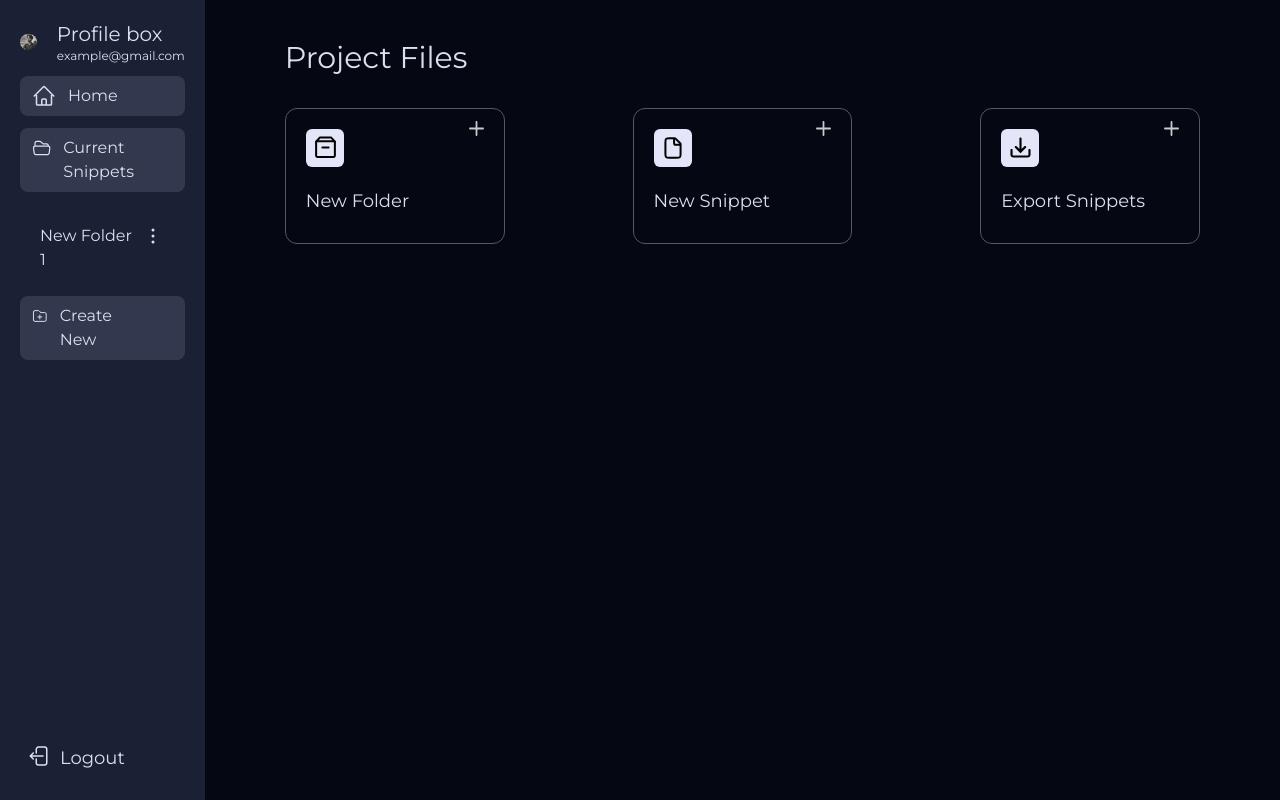
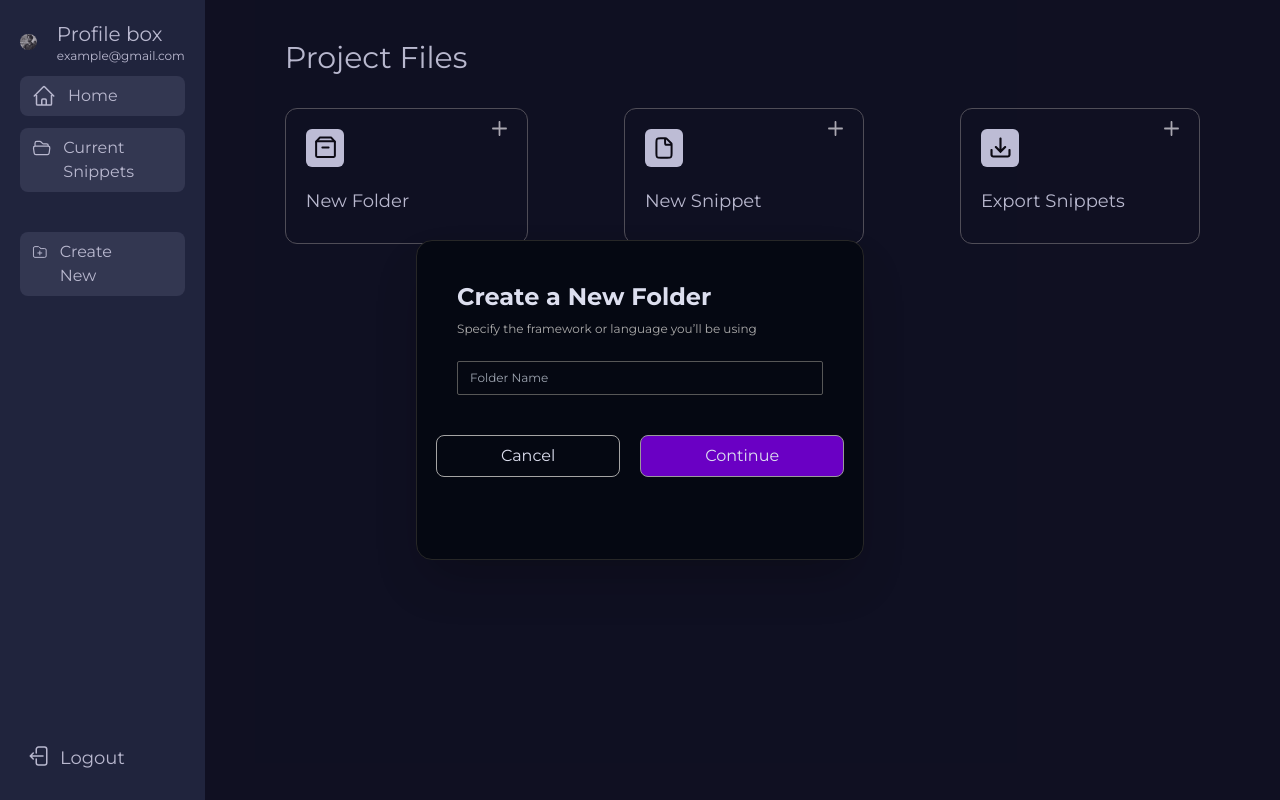
Before and after one commit to RidhamRj/Code-Snippet-Organizer, a React (Vite) app in the folder frontend/: page /workspace in a window 1280 px wide. Both pictures are taken after a click on the item "Create New". Built offline with nearby package versions, Linux system fonts and the light colour scheme.

Commit message:
initiated the popup model

```diff
--- a/frontend/src/components/hero/Header.jsx
+++ b/frontend/src/components/hero/Header.jsx
@@ -27,7 +27,7 @@ function Header() {
         </div> */}
 
       </div>
-      <div className="functions flex gap-32">
+      <div className="functions flex gap-24 ">
         <NewFolder/>
         <NewSnip/>
         <ExportSnip/>
--- a/frontend/src/components/hero/HeaderButton.jsx
+++ b/frontend/src/components/hero/HeaderButton.jsx
@@ -2,7 +2,7 @@ import React from 'react'
 
 function HeaderButton(props) {
   return (
-    <div className="h-[17vh] cursor-pointer w-[18vw] p-5 relative border-solid border-[#575757] border-[1px] rounded-xl flex flex-col gap-5">
+    <div className="h-[17vh] cursor-pointer w-[19vw] p-5 relative border-solid border-[#575757] border-[1px] rounded-xl flex flex-col gap-5">
       <span className="">
         {props.svg}
       </span>
--- a/frontend/src/components/hero/NewFolder.jsx
+++ b/frontend/src/components/hero/NewFolder.jsx
@@ -1,9 +1,18 @@
 import React from "react";
 import HeaderButton from "./HeaderButton";
+import PopUpModal from "./popup/NewFolderModel";
 
 function NewFolder() {
+  const [popUpModal, setShow] = React.useState(false);
+  const handleClose = () => setShow(false);
   return (
-    <>
+    <div className="static">
+      <PopUpModal onClose={handleClose} visible={popUpModal} />
+      <div
+        onClick={() => {
+          setShow(true);
+        }}
+      >
         <HeaderButton
           svg={
             <svg
@@ -31,7 +40,8 @@ function NewFolder() {
           }
           title={"New Folder"}
         />
-    </>
+      </div>
+    </div>
   );
 }
 
--- /dev/null
+++ b/frontend/src/components/hero/popup/NewFolderModel.jsx
@@ -0,0 +1,86 @@
+import { FontAwesomeIcon } from "@fortawesome/react-fontawesome";
+import { faXmark } from "@fortawesome/free-solid-svg-icons";
+export default function JoinClub({ visible, onClose,onContinue }) {
+  if (!visible) return null;
+
+  const handleClose = (e) => {
+    const target = e.target;
+    if (target.id === "Container" || target.id === "close") {
+      onClose();
+    }
+  };
+  const oncontinue=()=>{
+    onContinue()
+    handleClose()
+  }
+  return (
+    <>
+      <div className="absolute ">
+        <div
+          onClick={handleClose}
+          id="Container"
+          className="modal-body fixed bg-[#362f5a38] h-screen w-screen top-0 left-0 flex z-50 inset-0 transition-opacity justify-center items-center"
+        >
+          <div className="bg-heroBlack relative shadow-2xl	h-screen w-screen max-h-[40vh] max-w-[35vw] border-[1px] border-[#272727] rounded-2xl ">
+            <div className="pop-up-head p-10 relative flex flex-col gap-10 w-full items-center  ">
+              <div className="flex flex-col w-full gap-2">
+                <h2 className="text-2xl font-bold">Create a New Folder</h2>
+                <p className="text-xs text-[#abaaaa]">
+                  Specify the framework or language you’ll be using{" "}
+                </p>
+                <input
+                  type="text"
+                  maxLength={20}
+                  placeholder="Folder Name"
+                  className="bg-transparent text-[#e2dede] mt-4 text-xs border-[#575757] border-[0.2px] rounded-sm p-2 w-full px-3 "
+                />
+              </div>
+              {/* <span>
+                <svg
+                  width="43"
+                  height="5"
+                  viewBox="0 0 43 5"
+                  fill="none"
+                  xmlns="http://www.w3.org/2000/svg"
+                >
+                  <path
+                    d="M2.11961 4.21404C1.54361 4.21392 1.05765 4.02181 0.661733 3.63773C0.265815 3.25364 0.0679189 2.7676 0.0680447 2.1796C0.0681732 1.5796 0.260277 1.09364 0.644357 0.721725C1.04044 0.34981 1.53248 0.163915 2.12048 0.164041C2.72048 0.16417 3.21244 0.350275 3.59636 0.722357C3.98028 1.09444 4.17217 1.58048 4.17205 2.18048C4.17192 2.76848 3.97382 3.25444 3.57773 3.63835C3.19365 4.02227 2.70761 4.21417 2.11961 4.21404ZM21.4921 4.21819C20.9161 4.21807 20.4301 4.02596 20.0342 3.64188C19.6383 3.25779 19.4404 2.77175 19.4405 2.18375C19.4407 1.58375 19.6328 1.09779 20.0169 0.725872C20.4129 0.353957 20.905 0.168063 21.493 0.168188C22.093 0.168317 22.5849 0.354422 22.9689 0.726504C23.3528 1.09859 23.5447 1.58463 23.5445 2.18463C23.5444 2.77263 23.3463 3.25859 22.9502 3.6425C22.5661 4.02642 22.0801 4.21831 21.4921 4.21819ZM40.8646 4.22234C40.2886 4.22221 39.8027 4.03011 39.4067 3.64602C39.0108 3.26194 38.8129 2.7759 38.8131 2.1879C38.8132 1.5879 39.0053 1.10194 39.3894 0.73002C39.7854 0.358104 40.2775 0.17221 40.8655 0.172335C41.4655 0.172464 41.9574 0.358569 42.3414 0.730651C42.7253 1.10273 42.9172 1.58877 42.9171 2.18877C42.9169 2.77677 42.7188 3.26273 42.3227 3.64665C41.9387 4.03057 41.4526 4.22246 40.8646 4.22234Z"
+                    fill="#8F8E8E"
+                  />
+                </svg>
+              </span>
+              <div className="flex flex-col w-full gap-2">
+                <h2 className="text-xl font-semibold ">Add Tag</h2>
+                <input
+                  type="text"
+                  maxLength={20}
+                  placeholder="Ex: React JS"
+                  className="bg-transparent text-[#e2dede] mt-4 text-xs border-[#575757] border-[0.2px] rounded-sm p-2 w-full px-3 "
+                />
+              </div> */}
+              <div className="buttons flex gap-5">
+                <button id="close" onClick={handleClose} className="bg-transparent cursor-pointer border-[1.3px] border-[#a5a4a4] px-16 py-2 rounded-lg ">
+                  Cancel
+                </button>
+                <button id="close" onClick={oncontinue} className="bg-[#6a00c4] border-[1.3px] cursor-pointer border-[#9b9a9a] px-16 py-2 rounded-lg ">
+                  Continue
+                </button>
+              </div>
+              {/* <div id="close"
+                onClick={handleClose}  className="cross bg-tansparent absolute right-10 mt-5  text-2xl cursor-pointer">
+              <div id="close"
+                onClick={handleClose}  className="cross bg-transparent z-40 h-10 w-5 absolute right-0 top-0 cursor-pointer"></div>
+              <FontAwesomeIcon
+              className="z-10"
+                color="black"
+                icon={faXmark}
+              />
+            </div> */}
+            </div>
+            <div className="popup-conetnt h-3/5 flex flex-col items-center w-full justify-center"></div>
+          </div>
+        </div>
+      </div>
+    </>
+  );
+}
--- a/frontend/src/components/sidebar/Explorer.jsx
+++ b/frontend/src/components/sidebar/Explorer.jsx
@@ -1,12 +1,13 @@
 import React, { useState } from "react";
-
+import PopUpModal from "../hero/popup/NewFolderModel";
 function Explorer() {
   const [folders, setFolders] = useState([]);
   const [folderCount, setFolderCount] = useState(1);
   const [editingFolderIndex, setEditingFolderIndex] = useState(null);
   const [newFolderName, setNewFolderName] = useState("");
   const [dropdown, setDropdown] = useState(null);
-
+  const [popUpModal, setShow] = React.useState(false);
+  const handleClose = () => setShow(false);
   const createNewFolder = () => {
     setFolders([...folders, `New Folder ${folderCount}`]);
     setFolderCount(folderCount + 1);
@@ -27,6 +28,7 @@ function Explorer() {
     updatedFolders[index] = newFolderName;
     setFolders(updatedFolders);
     setEditingFolderIndex(null);
+    handleClose()
   };
 
   const toggleDropdown = (index) => {
@@ -178,7 +180,9 @@ function Explorer() {
           )}
         </div>
         <li
-          onClick={createNewFolder}
+          onClick={() => {
+            setShow(true);
+          }}
           className="menuitems flex gap-3 space-x-16 w-full px-3 py-2 hover rounded-lg cursor-pointer bg-customGray2 hover:bg-customBlue active:bg-customGray"
         >
           <div className="flex gap-3">
@@ -196,7 +200,7 @@ function Explorer() {
                 d="M12 10.5v6m3-3H9m4.06-7.19-2.12-2.12a1.5 1.5 0 0 0-1.061-.44H4.5A2.25 2.25 0 0 0 2.25 6v12a2.25 2.25 0 0 0 2.25 2.25h15A2.25 2.25 0 0 0 21.75 18V9a2.25 2.25 0 0 0-2.25-2.25h-5.379a1.5 1.5 0 0 1-1.06-.44Z"
               />
             </svg>
-            <span  className="">Create New</span>
+            <span className="">Create New</span>
           </div>
           <svg
             xmlns="http://www.w3.org/2000/svg"
@@ -214,6 +218,7 @@ function Explorer() {
           </svg>
         </li>
       </ul>
+      <PopUpModal onContinue={createNewFolder} onClose={handleClose} visible={popUpModal} />
     </div>
   );
 }
```
Lines whose indentation alone changed are shown as unchanged.
